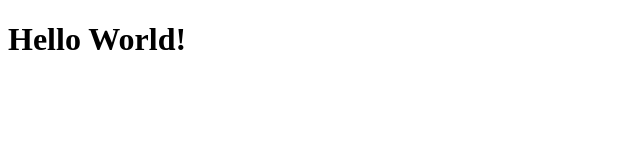
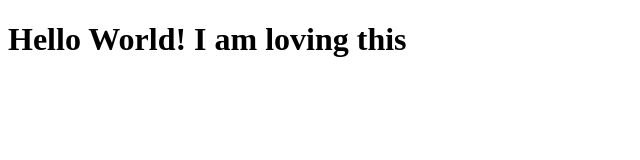
Before and after one commit to ruheensingh/firstpage, a plain HTML site: page site1/index.html in a window 1280 px wide. Shown: the whole page, without its empty margins (0-640 px from the left). Drawn offline with Linux system fonts and the light colour scheme.

Commit message:
small addition to page content

```diff
--- a/site1/index.html
+++ b/site1/index.html
@@ -4,6 +4,6 @@
 	<title>Hello World</title>
 </head>
 <body>
-<h1>Hello World!</h1>
+<h1>Hello World! I am loving this</h1>
 </body>
 </html>
```
